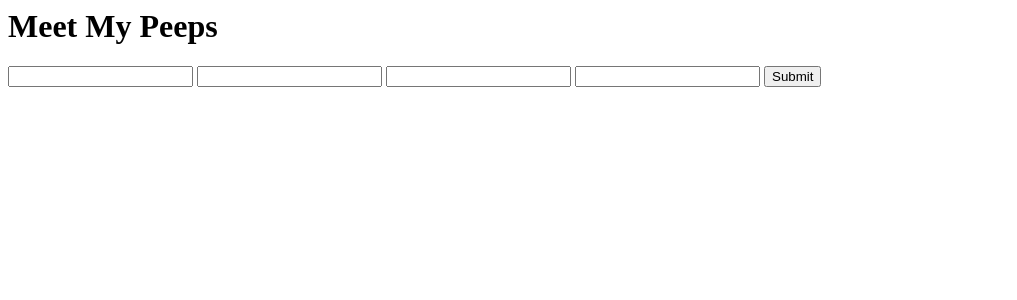
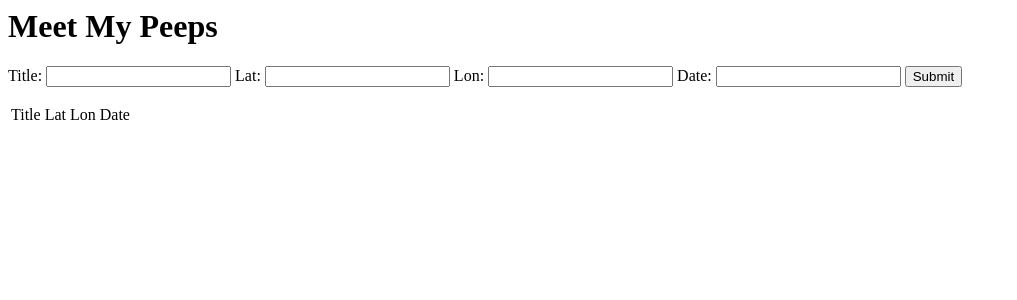
Before and after one commit to FlukeyFiddler/meetmypeeps, a Django app: page / in a window 1280 px wide. Shown: the top 300 px of the page, without its empty margins (0-1017 px from the left). Run offline with Django 3.2, Linux system fonts and the light colour scheme.

Commit message:
Added event form posting and showing data

```diff
--- a/meetmypeeps/templates/home.html
+++ b/meetmypeeps/templates/home.html
@@ -5,15 +5,26 @@
     <body>
         <h1 id="h1">Meet My Peeps</h1>
         <form id="event_form" method="POST">
-            <input id="event_form_title" />
-            <input id="event_form_lat" />
-            <input id="event_form_lon" />
-            <input id="event_form_date" />
-            <input id="event_form_submit" type="submit" name="submit" />
+            Title: <input name="title" id="event_form_title" />
+            Lat: <input name="lat" id="event_form_lat" />
+            Lon: <input name="lon" id="event_form_lon" />
+            Date: <input name="date" id="event_form_date" />
+            <input name="submit" id="event_form_submit" type="submit" name="submit" />
             {% csrf_token %}
         </form>
         <table id="own_events_list">
-
+            <tr class="header">
+                <td>Title</td>
+                <td>Lat</td>
+                <td>Lon</td>
+                <td>Date</td>
+            </tr>
+            <tr class="row">
+                <td class="event_list_value">{{ title }}</td>
+                <td class="event_list_value">{{ lat }}</td>
+                <td class="event_list_value">{{ lon }}</td>
+                <td class="event_list_value">{{ date }}</td>
+            </tr>
         </table>
     </body>
 </html>
--- a/meetmypeeps/views.py
+++ b/meetmypeeps/views.py
@@ -3,4 +3,9 @@ from django.http import HttpRequest, HttpResponse
 
 
 def home_page(request):
-    return render(request, 'home.html')
+    return render(request, 'home.html', {
+        'title': request.POST.get('title', ''),
+        'lat': request.POST.get('lat', ''),
+        'lon': request.POST.get('lon', ''),
+        'date': request.POST.get('date', ''),
+    })
```
Also changed, not shown: features/steps/event.py (+17 -8 lines), tests/test_events.py (added, +16 -0 lines).
